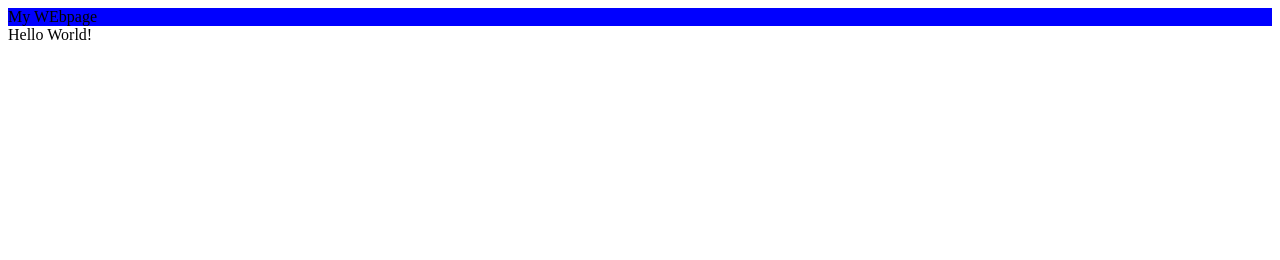
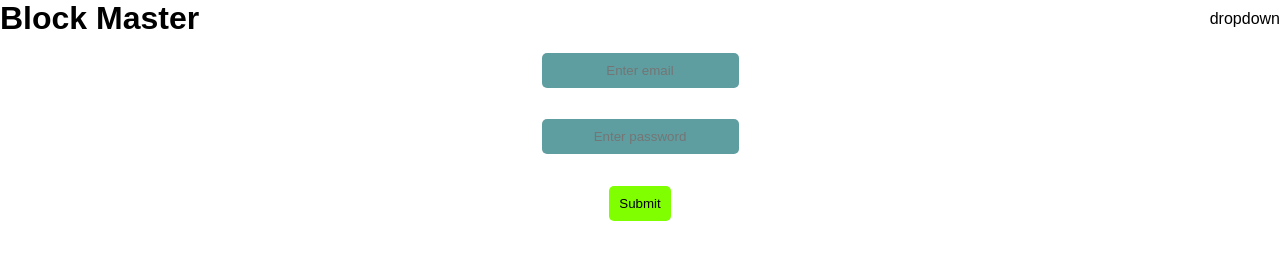
Before and after one commit to hrithikgautham/blockmaster, a React app: page / in a window 1280 px wide. Built offline with nearby package versions, Linux system fonts and the light colour scheme.

```diff
--- a/src/components/Header.js
+++ /dev/null
@@ -1,12 +0,0 @@
-import React from 'react';
-import "./style.css";
-
-export default class Header extends React.Component {
-    render() {
-        return (
-            <header>
-                {this.props.title}
-            </header>
-        )
-    }
-}
--- /dev/null
+++ b/src/components/Header/index.js
@@ -0,0 +1,11 @@
+import React from 'react';
+import "./style.css";
+
+export default function Header({ title }) {
+    return (
+        <header>
+            <h1>{ title }</h1>
+            <p>dropdown</p>
+        </header>
+    )
+}
--- /dev/null
+++ b/src/components/Header/style.css
@@ -0,0 +1,25 @@
+header {
+    display: flex;
+    justify-content: space-between;
+    align-items: center;
+    max-height: 100px;
+}
+
+/* .hamburger-container {
+    max-width: 100px;
+    height: 100%;
+    display: flex;
+    flex-direction: column;
+    justify-content: space-evenly;
+    align-items: center;
+    padding: 10px;
+}
+
+.hamburger-container div {
+    padding: 0;
+    margin: 0;
+    background-color: black;
+    height: 7px;
+    width: 80%;
+    margin-bottom: 10px;
+} */
--- /dev/null
+++ b/src/components/Login/index.js
@@ -0,0 +1,30 @@
+import React, { useState } from 'react';
+import "./style.css";
+
+
+export default function Login({ handleLoginSubmit }) {
+    const [email, setEmail] = useState("");
+    const [password, setPassword] = useState("");
+
+    function handleChange(e) {
+        if(e.target.name === 'email')
+            setEmail(e.target.value);
+        else
+            setPassword(e.target.value);
+    }
+
+    function handleSubmit(e) {
+        e.preventDefault();
+        handleLoginSubmit(email, password);
+        setPassword("");
+        setEmail("");
+    }
+
+    return (
+        <form onSubmit={ handleSubmit }>
+            <input name="email" onChange={ handleChange } value={ email } type="text" placeholder="Enter email"/>
+            <input name="password" onChange={ handleChange } value={ password } type="text" placeholder="Enter password"/>
+            <input type="submit"/>
+        </form>
+    );
+}
--- /dev/null
+++ b/src/components/Login/style.css
@@ -0,0 +1,28 @@
+form {
+    height: 200px;
+    display: flex;
+    flex-direction: column;
+    justify-content: space-around;
+    align-items: center;
+}
+
+form input {
+    outline: none;
+    border: none;
+    border-radius: 5px;
+    text-align: center;
+    padding: 10px;
+}
+
+/* hover state not working */
+/* form:hover {
+    cursor: pointer;
+} */
+
+form input[type="text"] {
+    background-color: cadetblue;
+}
+
+form input[type="submit"] {
+    background-color: chartreuse;
+}
--- /dev/null
+++ b/src/components/index.js
@@ -0,0 +1,25 @@
+import React, { useState } from 'react';
+import "./style.css";
+import Header from "./Header";
+import Login from "./Login";
+
+export default function App() {
+    // variables declarations
+    const [title, setTitle] = useState("Block Master");
+    const [email, setEmail] = useState(""); //
+    const [password, setPassword] = useState(""); //
+
+    function handleLoginSubmit(email, password) {
+        // database query
+        setEmail(email);
+        setPassword(password);
+        console.log(email, password);
+    }
+
+    return (
+        <div className="container">
+            <Header title={ title }/>
+            <Login handleLoginSubmit={ handleLoginSubmit }/>
+        </div>
+    )
+}
--- a/src/components/style.css
+++ b/src/components/style.css
@@ -1,3 +1,10 @@
-header {
-    background-color: blue;
+* {
+    margin: 0;
+    padding: 0;
+    font-family: Arial, Helvetica, sans-serif;
+    box-sizing: border-box;
 }
+
+.container {
+
+}
--- a/src/index.js
+++ b/src/index.js
@@ -1,15 +1,5 @@
-import React, { useState } from "react";
+import React from "react";
 import ReactDOM from "react-dom";
-import Header from "./components/Header";
-
-function App() {
-    const [title, setTitle] = useState("My WEbpage");
-    return (
-        <div>
-            <Header title={title}/>
-            Hello World!
-        </div>
-    )
-}
+import App from "./components";
 
 ReactDOM.render(<App/>, document.getElementById('root'));
```
Also changed, not shown: src/components/Transfer/index.js (added, +9 -0 lines), src/components/Transfer/style.css (added).
